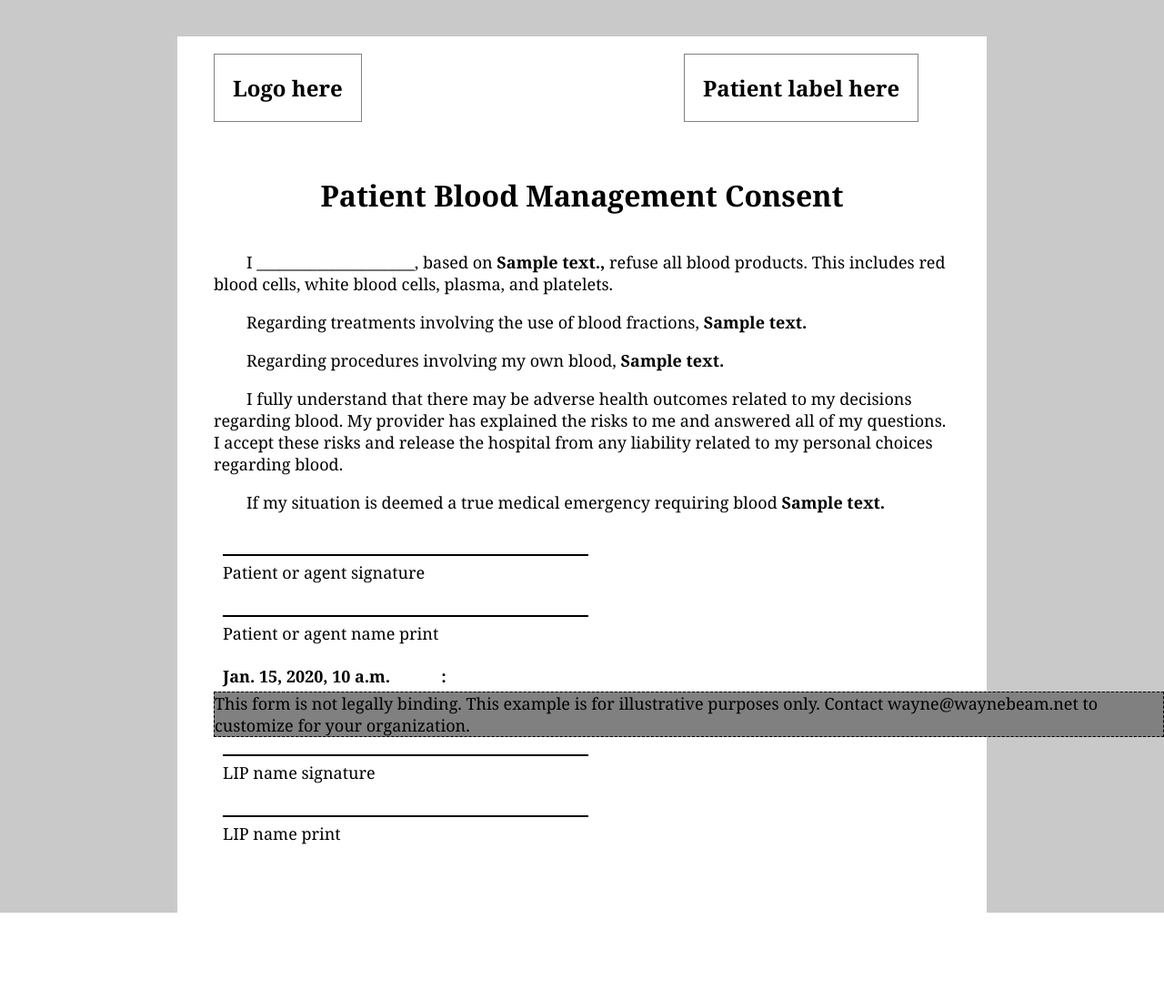
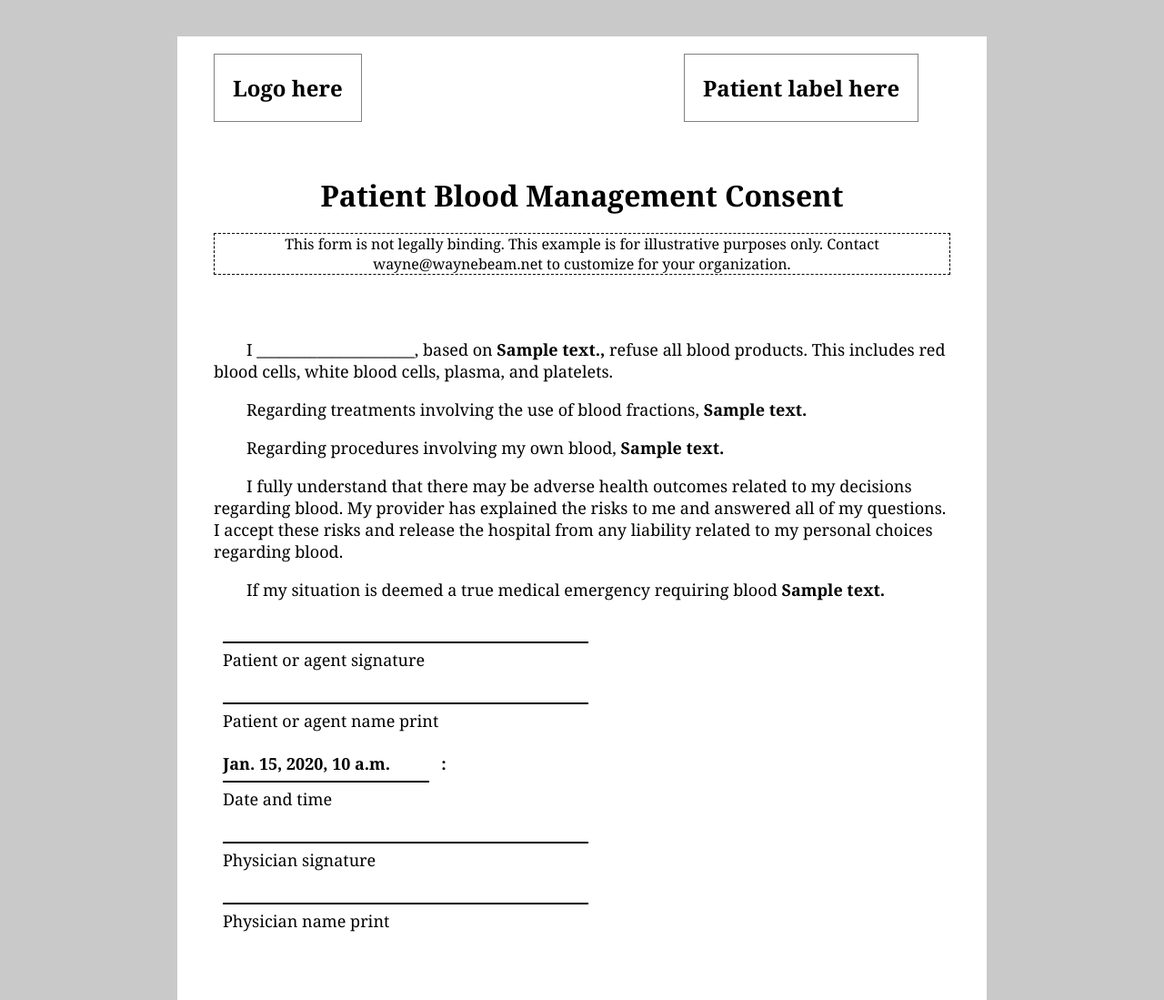
Before and after one commit to waynebeam/MyConsent, a Django app: template myconsent/PBMConsent/templates/PBMConsent/pbmconsent.html in a window 1280 px wide. Shown: the whole page at 91% size. Before the commit the page ends 1003 px from the top, so only its background shows below. Run offline with Django 4.2, Linux system fonts and the light colour scheme; the template is opened without the code that fills it: most values are stand-ins (such as "Sample title", 1, 10 or a date in 2020).

Commit message:
styling of disclaimer changed

```diff
--- a/myconsent/PBMConsent/static/PBMConsent/style.css
+++ b/myconsent/PBMConsent/static/PBMConsent/style.css
@@ -89,6 +89,17 @@
 
 }
 
+.main-heading {
+    margin-bottom: 10px;
+}
+
+div.disclaimer p {
+    margin:20px auto 70px auto;
+    border: 1px dashed black;
+    padding: 0px;
+    text-align: center;
+
+}
 
 h2.patient-label{
 
@@ -135,19 +146,8 @@
     white-space: pre;
 }
 
-div.disclaimer{
 
-}
 
-div.disclaimer p {
-    position: fixed;
-    margin:auto;
-    top: 95%;
-    border: 1px dashed black;
-    padding: 0px;
-    background-color: grey;
-
-}
 
 
 
--- a/myconsent/PBMConsent/templates/PBMConsent/pbmconsent.html
+++ b/myconsent/PBMConsent/templates/PBMConsent/pbmconsent.html
@@ -10,11 +10,16 @@
 
 </head>
 <body id="consent-body">
-<div class="sticker-section">
-    <h2 class="logo">Logo here</h2>
-    <h2 class="patient-label">Patient label here</h2>
-    <h1>Patient Blood Management Consent</h1>
-</div>
+    <div class="sticker-section">
+        <h2 class="logo">Logo here</h2>
+        <h2 class="patient-label">Patient label here</h2>
+        <h1 class="main-heading">Patient Blood Management Consent</h1>
+    </div>
+    <div class="disclaimer">
+        <p>This form is not legally binding. This example is for illustrative purposes only.
+            Contact wayne@waynebeam.net to customize for your organization.
+        </p>
+    </div>
     <!-- Question section -->
     <div class="question-section">
     <p>
@@ -57,17 +62,13 @@
         </div>
         <div class="signature-line">
             <hr />
-            <p>LIP name signature</p>
+            <p>Physician signature</p>
         </div>
         <div class="signature-line">
             <hr />
-            <p>LIP name print</p>
+            <p>Physician name print</p>
         </div>
-        <div class="disclaimer">
-            <p>This form is not legally binding. This example is for illustrative purposes only.
-                Contact wayne@waynebeam.net to customize for your organization.
-            </p>
-        </div>
+
 
     </div>
 
```
